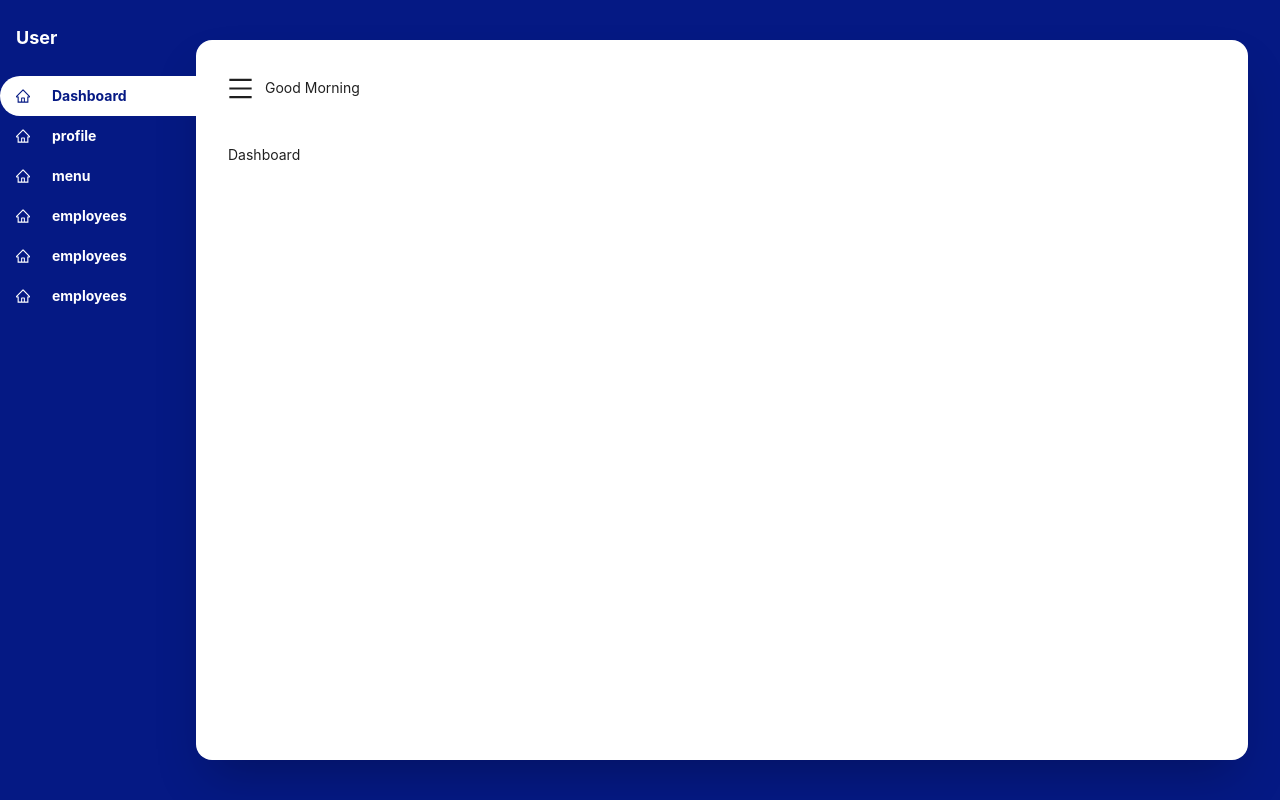
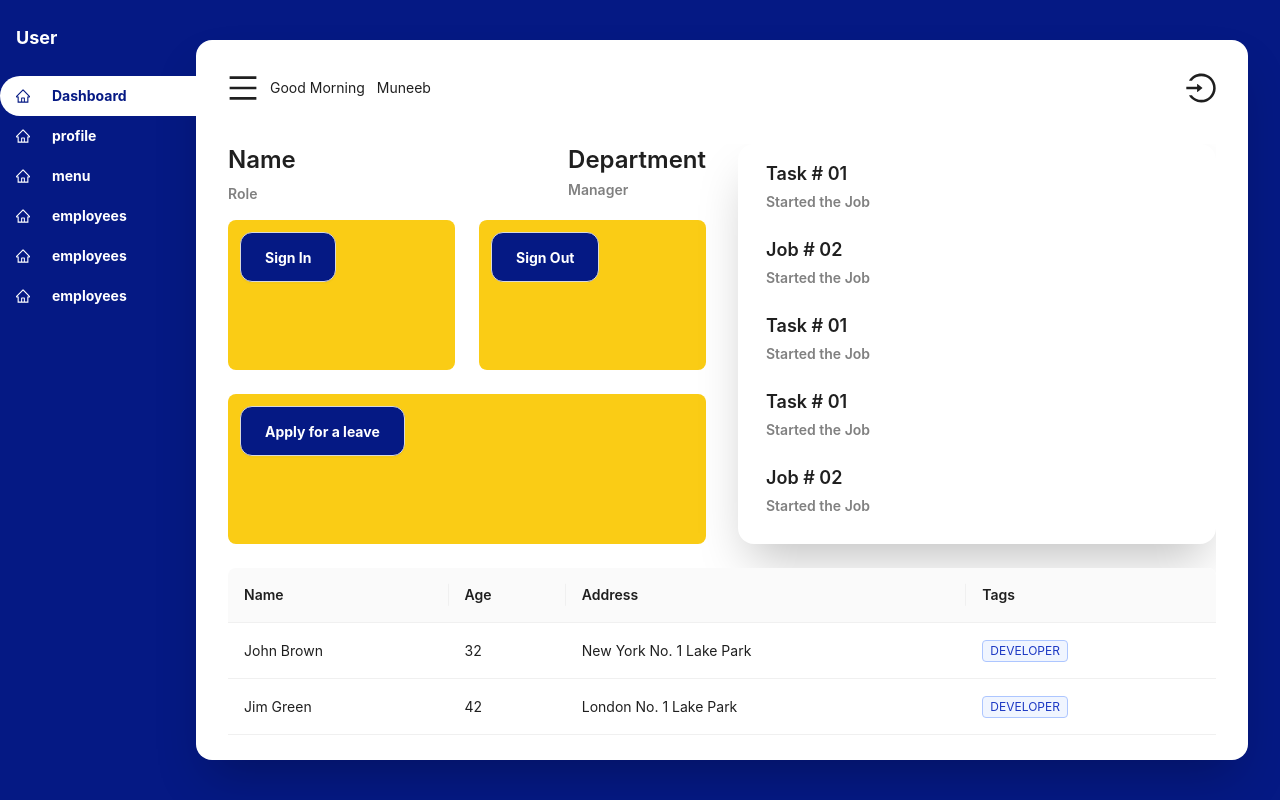
Before and after one commit to AlfaBlocks-Softwares/teamfirsthr, a Next.js app: page /dashboard in a window 1280 px wide. Built offline with nearby package versions, Linux system fonts and the light colour scheme; what @ant-design/nextjs-registry would draw is missing.

Commit message:
feat:build design for dashboard component and set dashboard layout

```diff
--- a/app/dashboard/(employees)/page.tsx
+++ b/app/dashboard/(employees)/page.tsx
@@ -1,3 +1,4 @@
+import EmployeeDashboard from "@/components/employee/dashboard/EmployeeDashboard";
 import { Metadata } from "next";
 import React from "react";
 
@@ -6,7 +7,7 @@ export const metadata: Metadata = {
 };
 
 const Dashboard = () => {
-  return <div>Dashboard</div>;
+  return <EmployeeDashboard />;
 };
 
 export default Dashboard;
--- a/app/dashboard/layout.tsx
+++ b/app/dashboard/layout.tsx
@@ -1,10 +1,14 @@
 "use client";
-import React, { useState } from "react";
+import React, { useEffect, useState } from "react";
 import { Layout, Menu } from "antd";
 import { usePathname } from "next/navigation";
 import { DashboardNavItems } from "@/constants";
 const { Header, Sider, Content } = Layout;
-import { MenuOutlined } from "@ant-design/icons";
+import {
+  CloseCircleOutlined,
+  LoginOutlined,
+  MenuOutlined,
+} from "@ant-design/icons";
 
 interface Props {
   children: React.ReactNode;
@@ -12,10 +16,31 @@ interface Props {
 
 const MainLayout: React.FC<Props> = ({ children }) => {
   const [collapsed, setCollapsed] = useState(false);
+  const [isMobile, setIsMobile] = useState(
+    window?.innerWidth < 768 ? true : false
+  );
   const pathname = usePathname();
 
+  useEffect(() => {
+    const handleResize = () => {
+      if (window.innerWidth < 768) {
+        setCollapsed(true);
+        setIsMobile(true);
+      } else {
+        setIsMobile(false);
+      }
+    };
+    handleResize();
+    window.addEventListener("resize", handleResize);
+    return () => window.removeEventListener("resize", handleResize);
+  }, []);
+
+  const showNavbar = () => {
+    setCollapsed(!collapsed);
+  };
   return (
-    <Layout className="max-w-screen h-max min-h-screen flex flex-row justify-center items-center !bg-primary">
+    <Layout className="max-w-screen h-[100dvh] flex flex-row justify-center items-center !bg-primary">
+      {!isMobile && (
         <Sider
           trigger={null}
           collapsible
@@ -31,20 +56,42 @@ const MainLayout: React.FC<Props> = ({ children }) => {
             items={DashboardNavItems}
           />
         </Sider>
-      <Layout className="self-center !bg-secondary !shadow-2xl !z-10 !rounded-2xl !mr-8 !h-[90dvh] overflow-hidden flex flex-col !-ml-1 px-8 py-4">
+      )}
+      <Layout
+        className={`!h-[90dvh]  self-center !bg-secondary !shadow-2xl !z-10 !rounded-2xl overflow-hidden flex flex-col !-ml-1 px-8 py-4 ${
+          isMobile ? "!mr-0 !w-[100%]" : "!mr-8 !w-[95%]"
+        }`}
+      >
         <Header className="!bg-secondary !p-0 !flex !justify-between">
           <div className="flex !justify-center !items-center !gap-spacing-s">
-            <MenuOutlined
-              style={{ fontSize: "25px" }}
-              onClick={() => setCollapsed(!collapsed)}
-            />
+            <MenuOutlined style={{ fontSize: "30px" }} onClick={showNavbar} />
             <h2>Good Morning</h2>
+            <h3>Muneeb</h3>
           </div>
+          <LoginOutlined style={{ fontSize: "30px" }} />
         </Header>
         <Content className="overflow-auto [&::-webkit-scrollbar]:hidden [-ms-overflow-style:none] [scrollbar-width:none] mt-spacing-l">
           {children}
         </Content>
       </Layout>
+
+      {isMobile && !collapsed && (
+        <nav className="w-[300px] !bg-primary min-h-screen fixed left-0 top-0 bottom-0 z-20 transition-all duration-300">
+          <div className="py-6 px-4 flex justify-between items-center">
+            <span className="text-secondary text-lg font-bold">User</span>
+            <CloseCircleOutlined
+              style={{ fontSize: "30px" }}
+              className="!text-secondary"
+              onClick={showNavbar}
+            />
+          </div>
+          <Menu
+            selectedKeys={[pathname]}
+            className="!bg-primary !text-secondary !font-bold !pl-0"
+            items={DashboardNavItems}
+          />
+        </nav>
+      )}
     </Layout>
   );
 };
--- a/app/globals.css
+++ b/app/globals.css
@@ -15,7 +15,7 @@
   --destructive: red;
 }
 
-.dark {
+/* .dark {
   --bg-primary: white;
   --bg-secondary: #051984;
   --bg-muted: gray;
@@ -26,7 +26,7 @@
   --muted: gray;
   --caption: gray;
   --destructive: red;
-}
+} */
 
 .ant-menu .ant-menu-item {
   width: 100% !important;
--- /dev/null
+++ b/components/employee/dashboard/Announcements.tsx
@@ -0,0 +1,66 @@
+"use client";
+import { Typography } from "antd";
+import React from "react";
+
+const announcemnets = [
+  {
+    title: "Task # 01",
+    key: "1",
+    description: "Started the Job",
+  },
+  {
+    title: "Job # 02",
+    key: "2",
+    description: "Started the Job",
+  },
+  {
+    title: "Task # 01",
+    key: "3",
+    description: "Started the Job",
+  },
+  {
+    title: "Task # 01",
+    key: "4",
+    description: "Started the Job",
+  },
+  {
+    title: "Job # 02",
+    key: "5",
+    description: "Started the Job",
+  },
+  {
+    title: "Task # 01",
+    key: "6",
+    description: "Started the Job",
+  },
+  {
+    title: "Task # 01",
+    key: "7",
+    description: "Started the Job",
+  },
+];
+
+const EmployeeAnnouncements = () => {
+  return (
+    <div className="flex flex-col gap-spacing-l shadow-2xl max-h-[400px] overflow-y-scroll px-spacing-m rounded-2xl py-spacing-m">
+      {announcemnets?.map((itm) => (
+        <div
+          key={itm.key}
+          className="flex flex-col px-spacing-s gap-spacing-xxs"
+        >
+          <Typography.Title level={3} className="!m-0 !p-0 !text-lg">
+            {itm.title}
+          </Typography.Title>
+          <Typography.Title
+            level={3}
+            className="!m-0 !p-0 !text-sm !text-muted"
+          >
+            {itm.description}
+          </Typography.Title>
+        </div>
+      ))}
+    </div>
+  );
+};
+
+export default EmployeeAnnouncements;
--- /dev/null
+++ b/components/employee/dashboard/EmployeeDashboard.tsx
@@ -0,0 +1,22 @@
+import React from "react";
+import EmployeePersonalInformation from "./PersonalInformation";
+import EmployeeAnnouncements from "./Announcements";
+import EmployeeTaskSummary from "./TaskSummary";
+import EmployeeQuickActions from "./QuickActions";
+
+const EmployeeDashboard = () => {
+  return (
+    <main className="w-full h-full">
+      <section className="w-full grid grid-cols-1 sm:grid-cols-2 justify-start items-start gap-spacing-xl">
+        <div className="w-full flex flex-col justify-start items-start gap-spacing-m">
+          <EmployeePersonalInformation />
+          <EmployeeQuickActions />
+        </div>
+        <EmployeeAnnouncements />
+      </section>
+      <EmployeeTaskSummary />
+    </main>
+  );
+};
+
+export default EmployeeDashboard;
--- /dev/null
+++ b/components/employee/dashboard/PersonalInformation.tsx
@@ -0,0 +1,28 @@
+"use client";
+import { Typography } from "antd";
+import React from "react";
+
+const EmployeePersonalInformation = () => {
+  return (
+    <div className="h-max w-full flex justify-between items-start">
+      <div className="flex flex-col gap-spacing-xs">
+        <Typography.Title level={3} className="!p-0 !m-0">
+          Name
+        </Typography.Title>
+        <Typography.Title level={5} className="!p-0 !text-muted !text-sm !m-0">
+          Role
+        </Typography.Title>
+      </div>
+      <div className="flex flex-col gap-spacing-xxs">
+        <Typography.Title level={3} className="!p-0 !m-0">
+          Department
+        </Typography.Title>
+        <Typography.Title level={5} className="!p-0 !text-muted !text-sm !m-0">
+          Manager
+        </Typography.Title>
+      </div>
+    </div>
+  );
+};
+
+export default EmployeePersonalInformation;
--- /dev/null
+++ b/components/employee/dashboard/QuickActions.tsx
@@ -0,0 +1,45 @@
+"use client";
+import Button from "@/components/ui/Button";
+import React, { useState } from "react";
+
+const EmployeeQuickActions = () => {
+  const [isSignedIn, setIsSignedIn] = useState(false);
+  const [signInTime, setSignInTime] = useState<string | null>(null);
+  const [signOutTime, setSignOutTime] = useState<string | null>(null);
+
+  const handleSignIn = () => {
+    const currentTime = new Date().toLocaleString();
+    setSignInTime(currentTime);
+    setIsSignedIn(true);
+    setSignOutTime(null);
+  };
+
+  const handleSignOut = () => {
+    const currentTime = new Date().toLocaleString();
+    setSignOutTime(currentTime);
+    setIsSignedIn(false);
+  };
+
+  return (
+    <section className="w-full grid grid-cols-1 lg:grid-cols-2 gap-spacing-l">
+      <div className="h-[150px] bg-yellow-400 rounded-lg flex flex-col justify-start items-start gap-spacing-xxs p-spacing-s">
+        <Button onClick={handleSignIn} disabled={isSignedIn}>
+          Sign In
+        </Button>
+        {signInTime && <h5>Signed In at: {signInTime}</h5>}
+      </div>
+      <div className="h-[150px] bg-yellow-400 rounded-lg flex flex-col justify-start items-start gap-spacing-xxs p-spacing-s">
+        <Button onClick={handleSignOut} disabled={!isSignedIn}>
+          Sign Out
+        </Button>
+        {signOutTime && <h5>Signed Out at: {signOutTime}</h5>}
+      </div>
+
+      <div className="lg:col-span-2 h-[150px] bg-yellow-400 rounded-lg flex flex-col justify-start items-start gap-spacing-xxs p-spacing-s">
+        <Button>Apply for a leave</Button>
+      </div>
+    </section>
+  );
+};
+
+export default EmployeeQuickActions;
--- /dev/null
+++ b/components/employee/dashboard/TaskSummary.tsx
@@ -0,0 +1,109 @@
+"use client";
+import React from "react";
+import { Table, Tag } from "antd";
+import type { TableProps } from "antd";
+
+interface DataType {
+  key: string;
+  name: string;
+  age: number;
+  address: string;
+  tags: string[];
+}
+
+const columns: TableProps<DataType>["columns"] = [
+  {
+    title: "Name",
+    dataIndex: "name",
+    key: "name",
+  },
+  {
+    title: "Age",
+    dataIndex: "age",
+    key: "age",
+  },
+  {
+    title: "Address",
+    dataIndex: "address",
+    key: "address",
+  },
+  {
+    title: "Tags",
+    key: "tags",
+    dataIndex: "tags",
+    render: (_, { tags }) => (
+      <>
+        {tags.map((tag) => {
+          let color = tag.length > 5 ? "geekblue" : "green";
+          if (tag === "loser") {
+            color = "volcano";
+          }
+          return (
+            <Tag color={color} key={tag}>
+              {tag.toUpperCase()}
+            </Tag>
+          );
+        })}
+      </>
+    ),
+  },
+];
+
+const data: DataType[] = [
+  {
+    key: "1",
+    name: "John Brown",
+    age: 32,
+    address: "New York No. 1 Lake Park",
+    tags: ["developer"],
+  },
+  {
+    key: "2",
+    name: "Jim Green",
+    age: 42,
+    address: "London No. 1 Lake Park",
+    tags: ["developer"],
+  },
+  {
+    key: "3",
+    name: "Joe Black",
+    age: 32,
+    address: "Sydney No. 1 Lake Park",
+    tags: ["developer"],
+  },
+  {
+    key: "4",
+    name: "John Brown",
+    age: 32,
+    address: "New York No. 1 Lake Park",
+    tags: ["developer"],
+  },
+  {
+    key: "5",
+    name: "Jim Green",
+    age: 42,
+    address: "London No. 1 Lake Park",
+    tags: ["developer"],
+  },
+  {
+    key: "6",
+    name: "Joe Black",
+    age: 32,
+    address: "Sydney No. 1 Lake Park",
+    tags: ["developer"],
+  },
+];
+
+const EmployeeTaskSummary = () => {
+  return (
+    <section className="mt-spacing-l">
+      <Table<DataType>
+        columns={columns}
+        dataSource={data}
+        pagination={{ pageSize: 5 }}
+      />
+    </section>
+  );
+};
+
+export default EmployeeTaskSummary;
--- a/components/ui/Button.tsx
+++ b/components/ui/Button.tsx
@@ -5,7 +5,7 @@ import { cn } from "@/utils";
 import { cva, type VariantProps } from "class-variance-authority";
 
 const buttonVariants = cva(
-  "inline-flex items-center justify-center !rounded-xl !text-md !font-medium  focus:!outline-none disabled:!pointer-events-none disabled:!opacity-50 !h-[50px] hover:!opacity-70",
+  "inline-flex items-center justify-center !rounded-xl !text-md !font-medium  focus:!outline-none disabled:!pointer-events-none !h-[50px] hover:!opacity-70",
   {
     variants: {
       variant: {
```
Lines whose indentation alone changed are shown as unchanged.
